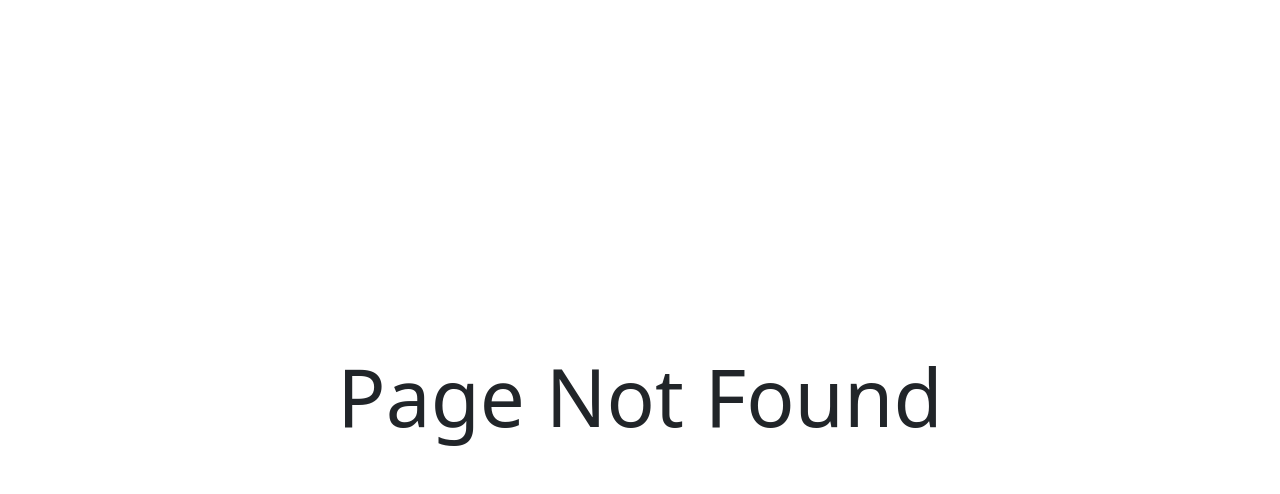
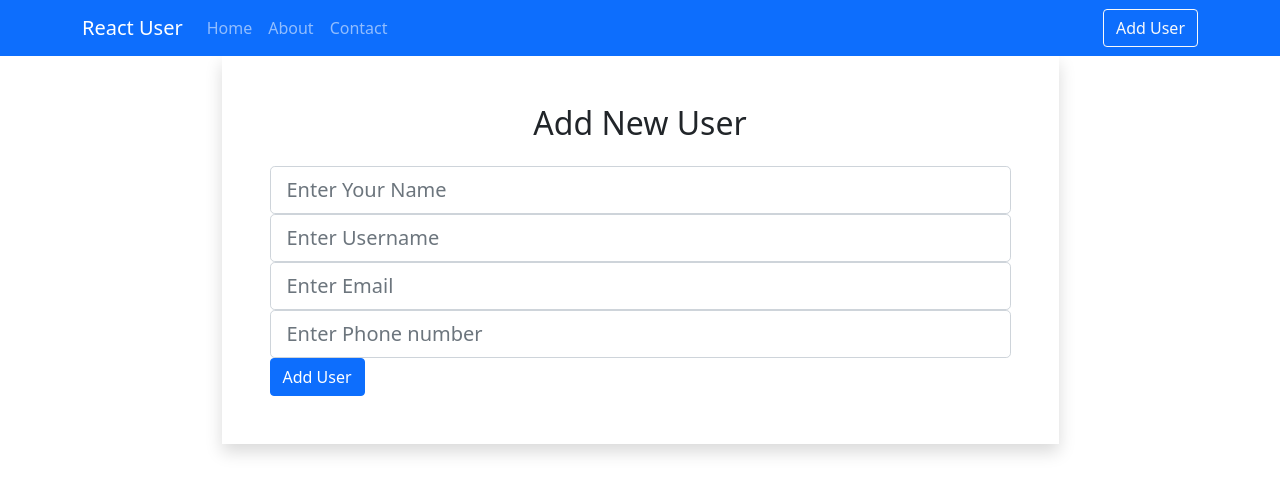
Before and after one commit to roshan1718/Users-info, a React (Create React App) app: page /adduser in a window 1280 px wide. Before the commit this address had no page. Shown: the top 494 px of the page. Built offline with nearby package versions, Linux system fonts and the light colour scheme.

Commit message:
Added Add new user page

```diff
--- a/db.json
+++ b/db.json
@@ -1,5 +1,5 @@
 {
-  "users" : [
+  "users": [
     {
       "id": 1,
       "name": "Leanne Graham",
@@ -229,6 +229,13 @@
         "catchPhrase": "Centralized empowering task-force",
         "bs": "target end-to-end models"
       }
+    },
+    {
+      "name": "Balkrushna",
+      "username": "its_me.rb",
+      "email": "roshanshinde1717@gmail.com",
+      "phone": "09850534414",
+      "id": 11
     }
   ]
 }
--- a/src/App.js
+++ b/src/App.js
@@ -6,6 +6,7 @@ import Contact from './components/pages/Contact';
 import { Navbar } from './components/layout/Navbar';
 import {BrowserRouter as Router, Route, Switch} from 'react-router-dom'
 import NotFound from './components/pages/NotFound';
+import AddUser from './components/users/AddUser';
 
 function App() {
   return (
@@ -16,6 +17,7 @@ function App() {
         <Route exact path="/" component={Home} />
         <Route exact path="/about" component={About} />
         <Route exact path="/contact" component={Contact} />
+        <Route exact path="/adduser" component={AddUser} />
         <Route component={NotFound} />
 
       </Switch>
--- a/src/components/layout/Navbar.js
+++ b/src/components/layout/Navbar.js
@@ -1,5 +1,5 @@
 import React from 'react'
-import {NavLink} from 'react-router-dom'
+import {Link, NavLink} from 'react-router-dom'
 
 export const Navbar = () => {
     return (
@@ -23,7 +23,7 @@ export const Navbar = () => {
             </li>
           </ul>
         </div>
-        <button className="btn btn-outline-light">Add User</button>
+        <Link className="btn btn-outline-light" to="/adduser">Add User</Link>
 
      </div>
      </nav>
--- /dev/null
+++ b/src/components/users/AddUser.js
@@ -0,0 +1,80 @@
+import axios  from 'axios';
+import React, { useState } from 'react'
+import { useHistory } from 'react-router-dom';
+
+
+export default function AddUser() {
+    let history = useHistory()
+
+const [user, setUser] = useState({
+    name: "",
+    username: "",
+    email: "",
+    phone: ""
+})
+
+const { name, username, email, phone } = user;
+const onInputeChange = e => {
+    setUser({...user, [e.target.name]: e.target.value})
+}
+const onSubmit = async e => {
+    e.preventDefault();
+    await axios.post("http://localhost:3004/users", user);
+    history.push("/")
+
+}
+    return (
+        <div className="container">
+            <div className="w-75 mx-auto shadow p-5">
+                <h2 className="text-center mb-4"> Add New User</h2>
+                <form onSubmit={e => onSubmit(e)}>
+                    <div className="form-group">
+                        <input
+                            type="text"
+                            className="form-control form-control-lg"
+                            placeholder="Enter Your Name"
+                            name="name"
+                            value={name}
+                            onChange={e => onInputeChange(e)}
+                        />
+                    </div>
+                    <div className="form-group">
+                        <input
+                            type="text"
+                            className="form-control form-control-lg"
+                            placeholder="Enter Username"
+                            name="username"
+                            value={username}
+                            onChange={e => onInputeChange(e)}
+
+                        />
+                    </div>
+                    <div className="form-group">
+                        <input
+                            type="email"
+                            className="form-control form-control-lg"
+                            placeholder="Enter Email"
+                            name="email"
+                            value={email}
+                            onChange={e => onInputeChange(e)}
+
+                        />
+                    </div>
+                    <div className="form-group">
+                        <input
+                            type="text"
+                            className="form-control form-control-lg"
+                            placeholder="Enter Phone number"
+                            name="phone"
+                            value={phone}
+                            onChange={e => onInputeChange(e)}
+
+                        />
+                    </div>
+                    <button  className="btn btn-primary btn-block">Add User</button>
+                </form>
+            </div>
+
+        </div>
+    )
+}
--- a/src/index.css
+++ b/src/index.css
@@ -23,7 +23,7 @@
     border-radius: 4px;
 }
 .btn-edit{
-    background-color: #3e9bf1; /* Green */
+    background-color: #3e9bf1;
     border: none;
     color: white;
     padding: 7px;
```
Lines whose indentation alone changed are shown as unchanged.
